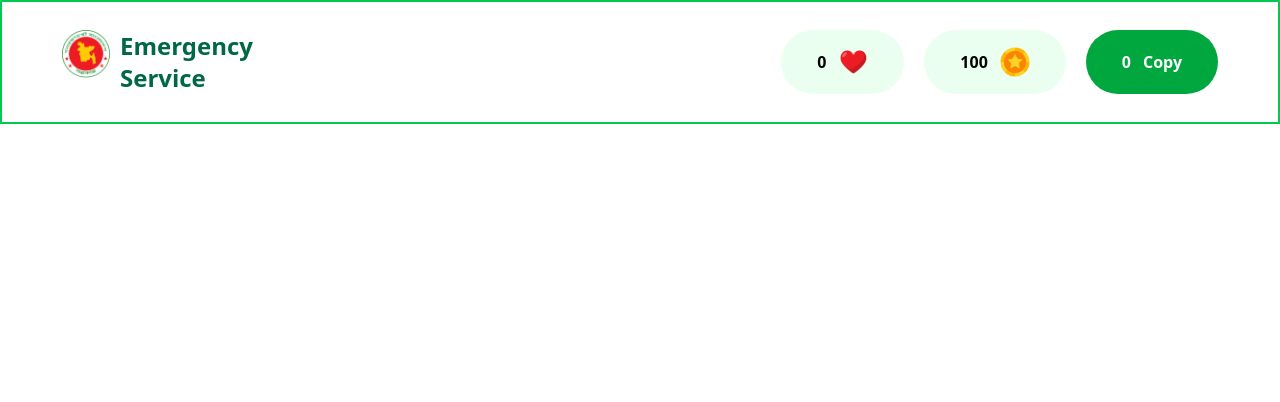
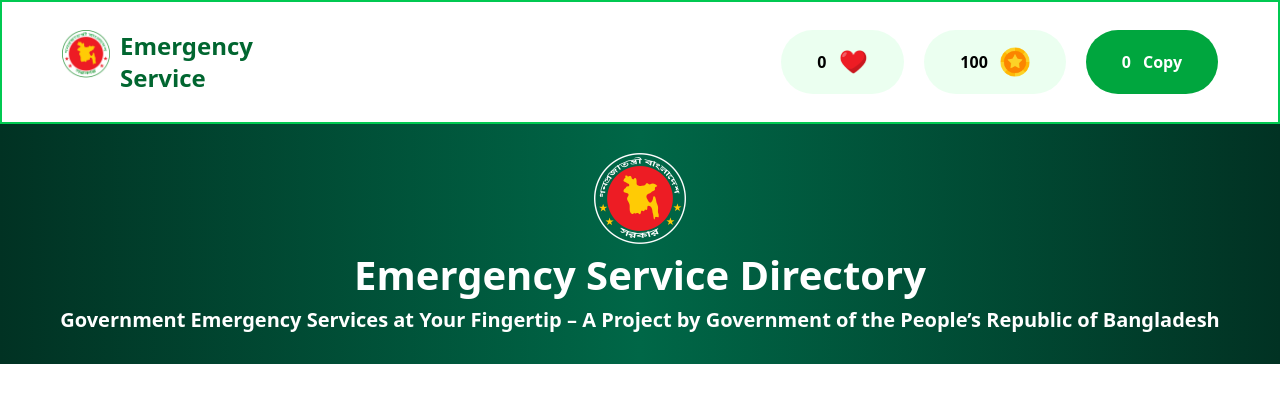
Before and after one commit to prodip2005/Simple-Emergency_service-Website--Updateable-, a plain HTML site: page index.html in a window 1280 px wide. Drawn offline with nearby package versions, Linux system fonts and the light colour scheme.

Commit message:
complete the banner section

```diff
--- a/index.html
+++ b/index.html
@@ -12,7 +12,7 @@
     <div class="border-2 border-green-500 px-[60px] py-7 flex justify-between">
         <div class="flex gap-[10px]">
             <div><img class="h-12 w-12"  src="assets/logo.png" alt="" srcset=""></div>
-            <h2 class="text-[#006747] text-2xl font-black ">Emergency <br> Service</h2>
+            <h2 class="text-green-800 text-2xl font-semibold ">Emergency <br> Service</h2>
         </div>
 
 
@@ -35,5 +35,13 @@
             </div>
         </div>
     </div>
+
+
+    <!----------------------------- Banner Section ----------------------------------->
+    <div class="flex flex-col justify-center items-center h-60 w-full" style="background: linear-gradient(to right, #013223, #006747, #013223);">
+        <img class="h-[92px] w-[92px]" src="assets/logo-dark.png" alt="">
+        <h2 class="font-bold text-[40px] text-white">Emergency Service Directory</h2>
+        <p class="text-white font-semibold text-[20px]">Government Emergency Services at Your Fingertip – A Project by  Government of the People’s Republic of Bangladesh</p>
+    </div>
 </body>
 </html>
```
